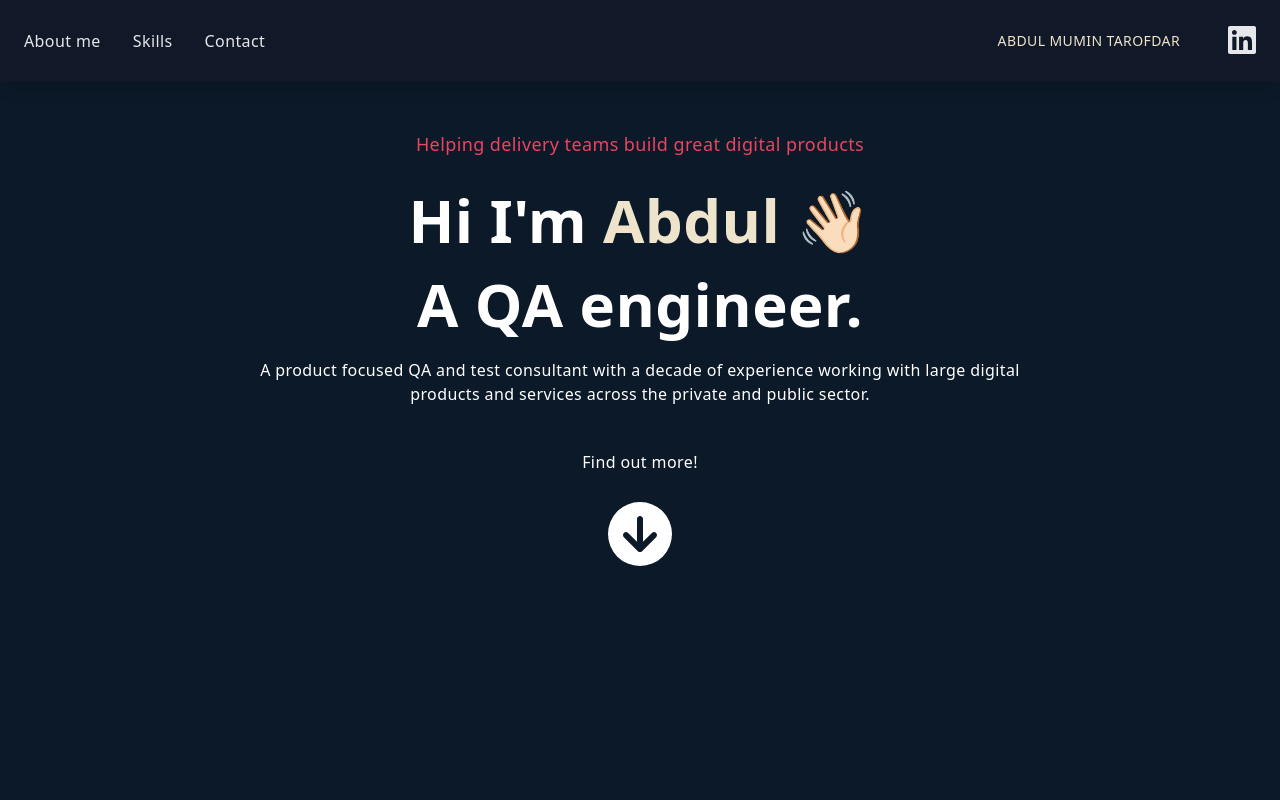
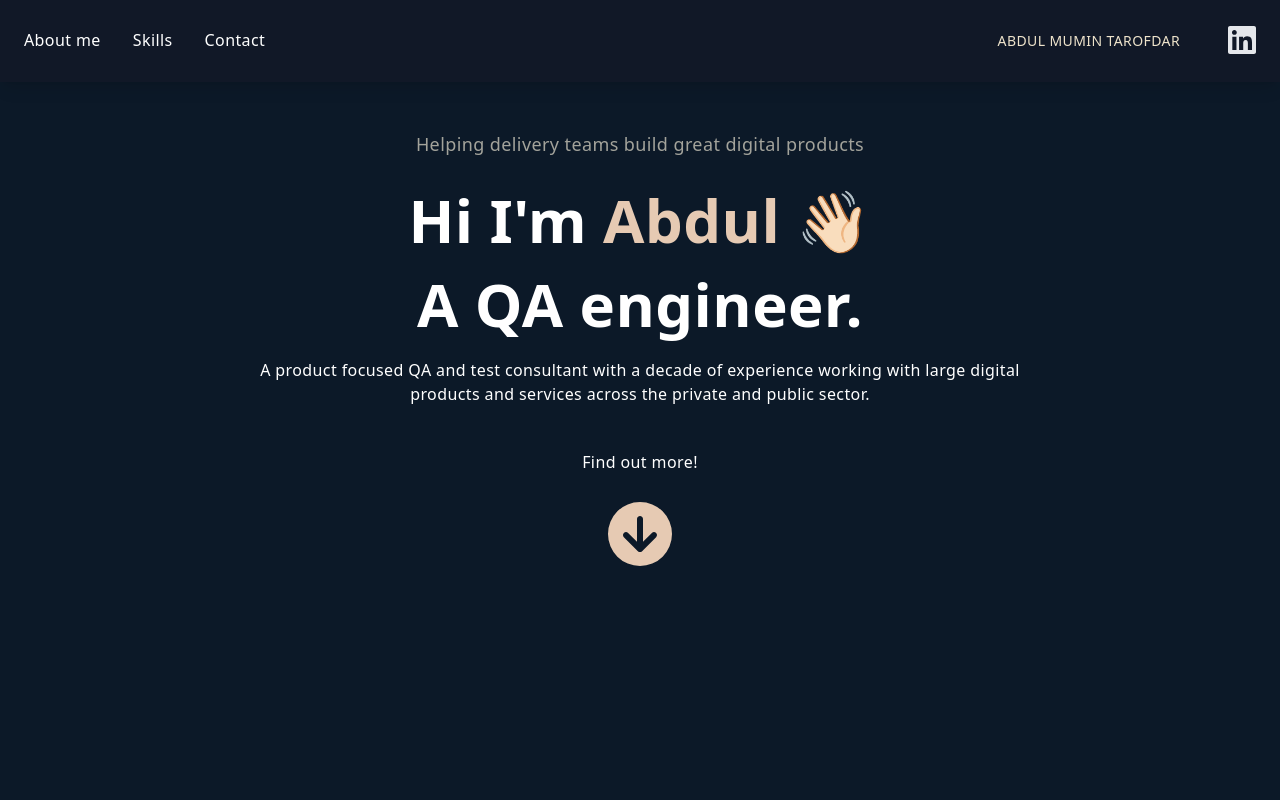
Before and after one commit to atarof/abdul-tarofdar-portfolio, a Next.js app: page / in a window 1280 px wide. Shown: the top 800 px of the page. Built offline with nearby package versions, Linux system fonts and the light colour scheme.

Commit message:
small ui changes

```diff
--- a/Components/Home/About/About.js
+++ b/Components/Home/About/About.js
@@ -8,12 +8,12 @@ export default function About() {
     <div className="w-full text-center scroll-mt-10" id="about">
       <div className="max-w-[1240px] w-full h-screen mx-auto p-8 flex z-index:0">
         <div>
-          <p className="py-4 text-[#E94560] text-lg">
+          <p className="py-4 text-[#A3A39B] text-lg">
             Helping delivery teams build great digital products
           </p>
 
           <h1 className="py-4 text-6xl">
-            Hi I&apos;m <span className="py-4 text-[#EEE3CB]">Abdul</span>{' '}
+            Hi I&apos;m <span className="py-4 text-[#E6CAB3]">Abdul</span>{' '}
             <span className="animate-waving-hand">👋🏻</span>
           </h1>
           <h1 className="py-2 text-6xl">A QA engineer. </h1>
@@ -29,7 +29,7 @@ export default function About() {
                 <FontAwesomeIcon
                   icon={faCircleArrowDown}
                   size="4x"
-                  className=" hover:text-[#FEF5AC] "
+                  className="text-[#E6CAB3] hover:text-white "
                 />
               </a>
             </Link>
--- a/Components/Home/Card/card.js
+++ b/Components/Home/Card/card.js
@@ -16,7 +16,7 @@ export default function Card({ cardTitle, date, summary, responsibilities, techn
         </p>
         <p className="mb-3 font-normal text-gray-500 dark:text-gray-400  flex flex-wrap "></p>
         <button
-          className="bg-pink-700 text-white hover:bg-[#EEE3CB] font-bold uppercase text-sm px-6 py-3 rounded shadow hover:shadow-lg outline-none focus:outline-none mr-1 mb-1 ease-linear transition-all duration-150"
+          className="bg-[#E6CAB3] text-white hover:bg-[#EEE3CB] font-bold uppercase text-sm px-6 py-3 rounded shadow hover:shadow-lg outline-none focus:outline-none mr-1 mb-1 ease-linear transition-all duration-150"
           type="button"
           onClick={() => {
             setShow(true)
--- a/Components/Home/Header/Header.js
+++ b/Components/Home/Header/Header.js
@@ -5,16 +5,16 @@ import Link from 'next/link'
 export default function Header() {
   return (
     <nav className="sticky top-0 flex items-center justify-center md:justify-between flex-wrap bg-gray-900 p-6 text-gray-200 shadow-lg navbar navbar-expand-lg navbar-dark md:flex">
-      <ul className="navbar-nav flex space-x-8 list-style-none  text-1xl md:items-center ">
-        <li>
+      <ul className="navbar-nav flex space-x-8 list-style-none  text-1xl md:items-center text-white ">
+        <li className="border-b-2 border-transparent hover:border-[#E6CAB3]">
           <a href="#about">About me</a>
         </li>
 
-        <li>
+        <li className="border-b-2 border-transparent hover:border-[#E6CAB3]">
           <a href="#skills">Skills</a>
         </li>
         <Link href="#contact">
-          <li>
+          <li className="border-b-2 border-transparent hover:border-[#E6CAB3]">
             <a>Contact </a>
           </li>
         </Link>
```
Also changed, not shown: Components/Home/Skills/Tools.js (+8 -8 lines).
